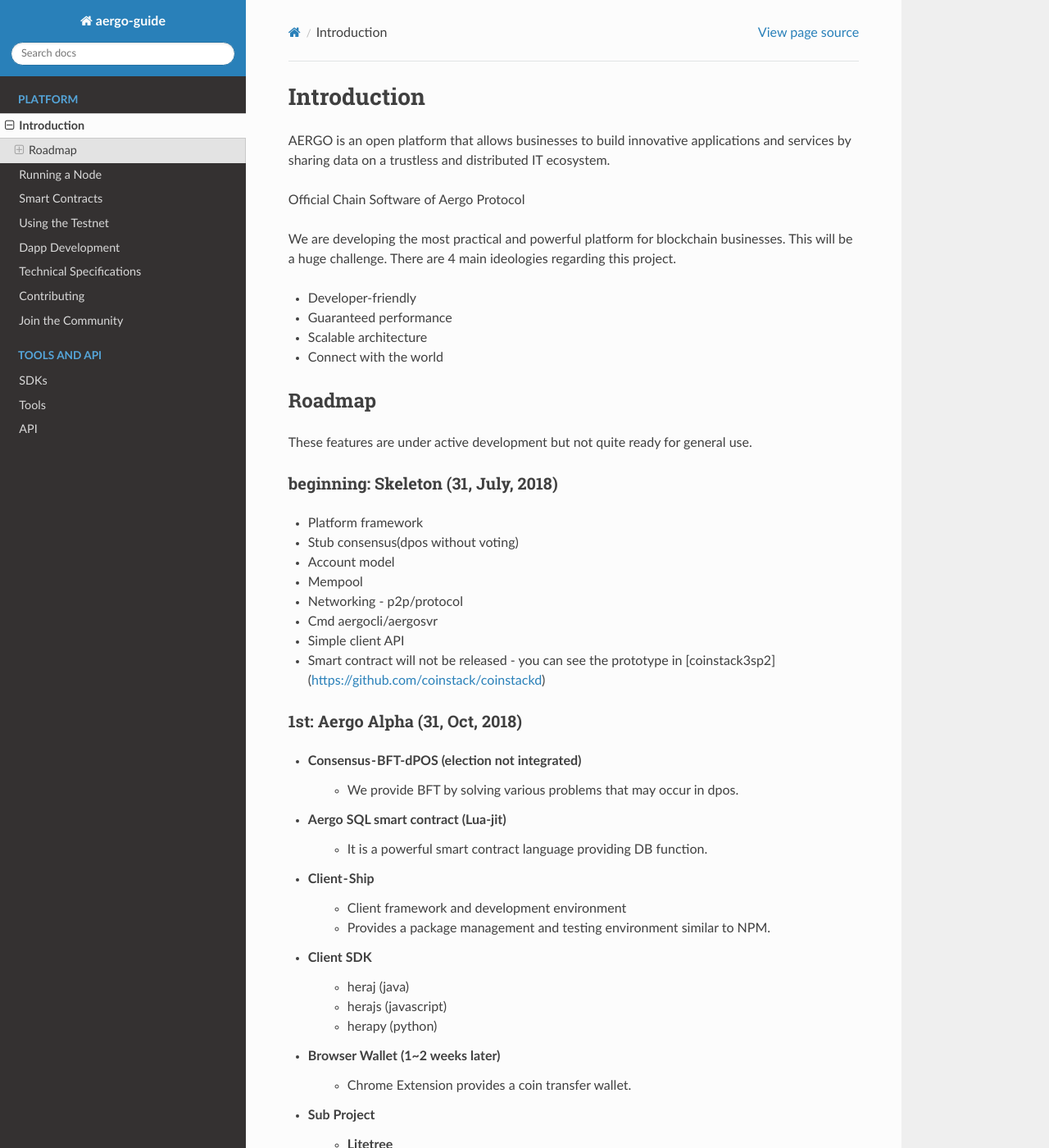
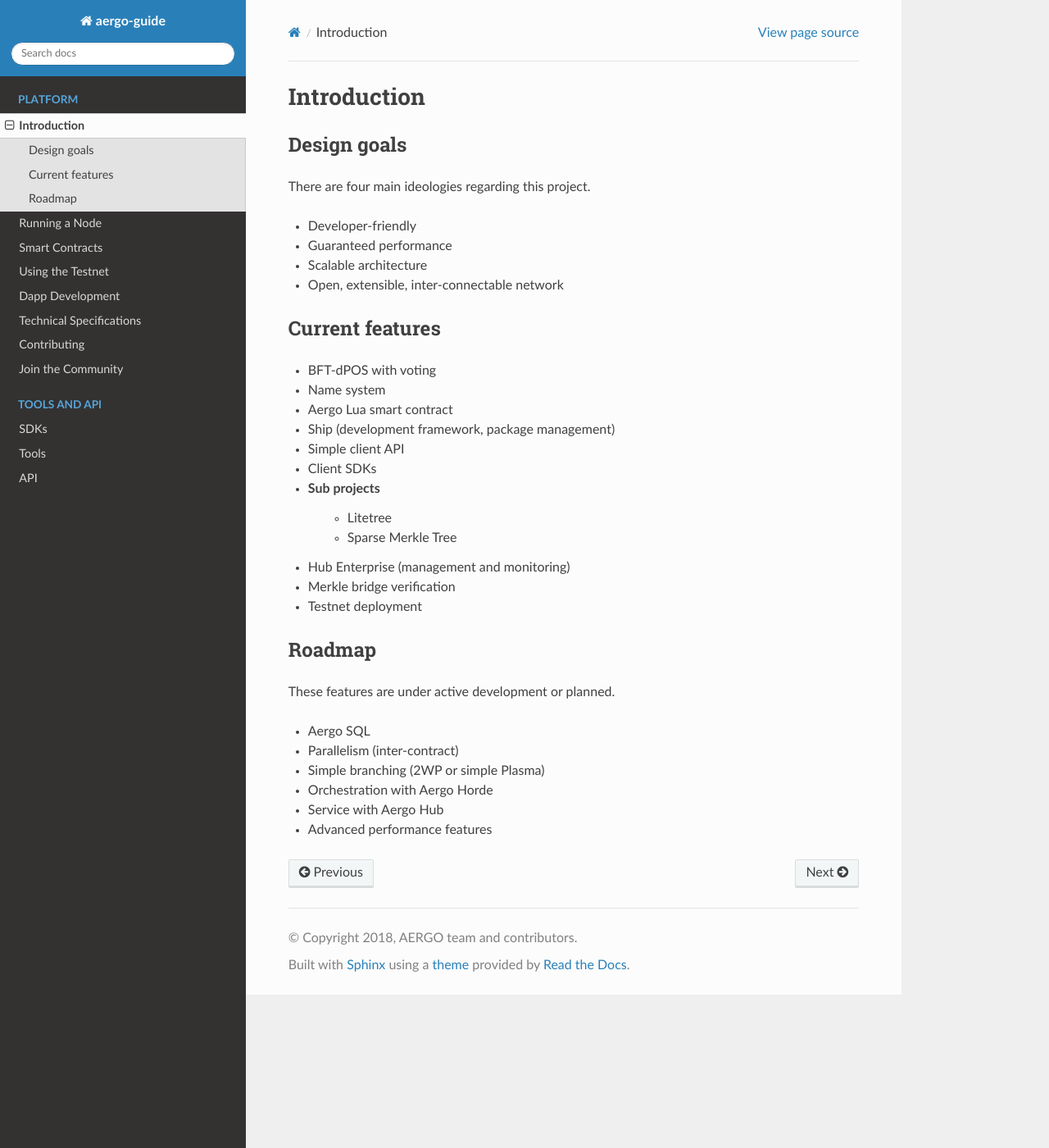
Before and after one commit to aergoio/guide, a Sphinx documentation site: the page built from source/introduction/index.rst, in a window 1280 px wide and 1400 px high. Shown: the whole window at 82% size. Built offline with Sphinx 7.4.7 and the Read the Docs theme 2.0.0, drawn with Linux system fonts in a browser that asks for light colours; some of the changed text lies outside the part shown.

Commit message:
rewrite introduction

```diff
--- a/source/introduction/index.rst
+++ b/source/introduction/index.rst
@@ -1,93 +1,40 @@
 Introduction
 ============
 
-AERGO is an open platform that allows businesses to build innovative applications and services by sharing data on a trustless and distributed IT ecosystem.
+Design goals
+------------
 
-
-Official Chain Software of Aergo Protocol
-
-We are developing the most practical and powerful platform for blockchain businesses. This will be a huge challenge. There are 4 main ideologies regarding this project.
+There are four main ideologies regarding this project.
 
 * Developer-friendly
 * Guaranteed performance
 * Scalable architecture
-* Connect with the world
+* Open, extensible, inter-connectable network
+
+Current features
+----------------
+
+* BFT-dPOS with voting
+* Name system
+* Aergo Lua smart contract
+* Ship (development framework, package management)
+* Simple client API
+* Client SDKs
+* Sub projects
+    * Litetree
+    * Sparse Merkle Tree
+* Hub Enterprise (management and monitoring)
+* Merkle bridge verification
+* Testnet deployment
 
 Roadmap
 -------
 
-These features are under active development but not quite ready for general use.
+These features are under active development or planned.
 
-beginning: Skeleton (31, July, 2018)
-~~~~~~~~~~~~~~~~~~~~~~~~~~~~~~~~~~~~
-* Platform framework
-* Stub consensus(dpos without voting)
-* Account model
-* Mempool
-* Networking - p2p/protocol
-* Cmd aergocli/aergosvr
-* Simple client API
-* Smart contract will not be released - you can see the prototype in [coinstack3sp2](https://github.com/coinstack/coinstackd)
-
-1st: Aergo Alpha (31, Oct, 2018)
-~~~~~
-* Consensus - BFT-dPOS (election not integrated)
-    * We provide BFT by solving various problems that may occur in dpos.
-* Aergo SQL smart contract (Lua-jit)
-    * It is a powerful smart contract language providing DB function.
-* Client - Ship
-    * Client framework and development environment
-    * Provides a package management and testing environment similar to NPM.
-* Client SDK
-    * heraj (java)
-    * herajs (javascript)
-    * herapy (python)
-* Browser Wallet (1~2 weeks later)
-    * Chrome Extension provides a coin transfer wallet.
-* Sub Project
-    * Litetree
-        * Improved SQLite is used to provide DB functionality in a block chain.
-        * Provides higher performance through LMDB.
-    * Sparse Merkle Tree
-        * Provides fast, space-saving sparse merkle tree.
-    * Pre-Testnet
-        * Launch the pre-testnet to monitor operation environment.
-        * We provide https://aergoscan.io.
-
-2nd: Aergo Testnet (28, Dec, 2018)
-~~~~
-* BFT-dPOS with Voting
-    * The pre-test net has the function of agreeing blocks among the set BPs. TestNet has a function to select BP through voting.
-* Named Account
-    * For user's convenience, Named Account function that can be accessed based on Name rather than Address is provided.
-* Expanded Aergo Lua
-    * The Aergo Lua feature has been extended for more convenient development.
-* Advanced Client Framework
-    * Provides a wallet interface that interacts with keystore and manages nonce.
-    * Provides the ability to make smart contracts through interface calls.
-    * Provides a contract library to issue tokens based on Aergo.
-* Hub Enterprise
-    * Enterprise customers view management and monitoring of their networks as a prerequisite.
-    * We provide Hub Enterprise control solution to solve this problem.
-* Merkle Bridge Verification
-    * StateTrie Merkle proof verifications and delegated token transfers are now implemented in the merkle-bridge.
-* Various Smart Contract Examples
-    * Provide some standard smart contracts
-* TestNet
-    * Launch the Test Network to provide network for community and experment
-    * We provide https://aergoscan.io.
-
-3rd: Aergo Mainnet (planned in March, 2019)
-~~~~
+* Aergo SQL
 * Parallelism (inter-contract)
 * Simple branching (2WP or simple Plasma)
-
-4th: Aergo World Launch (planned in 4Q, 2019)
-~~~~
 * Orchestration with Aergo Horde
 * Service with Aergo Hub
 * Advanced performance features
-
-5th: Aergo Future
-~~~~
-* Will be updated
```
